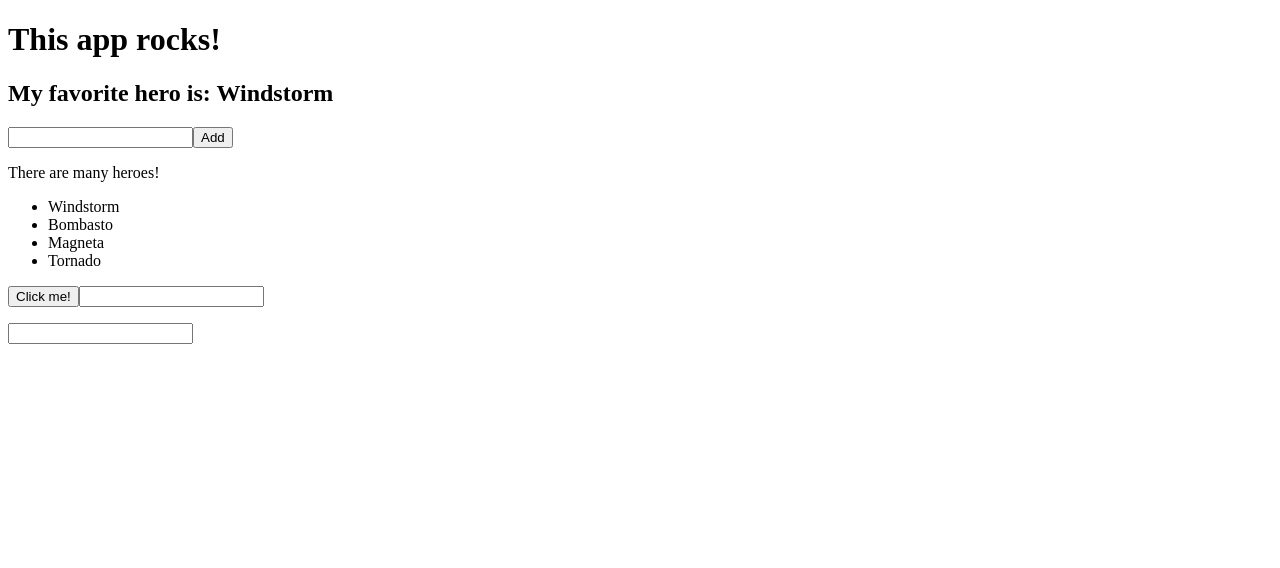
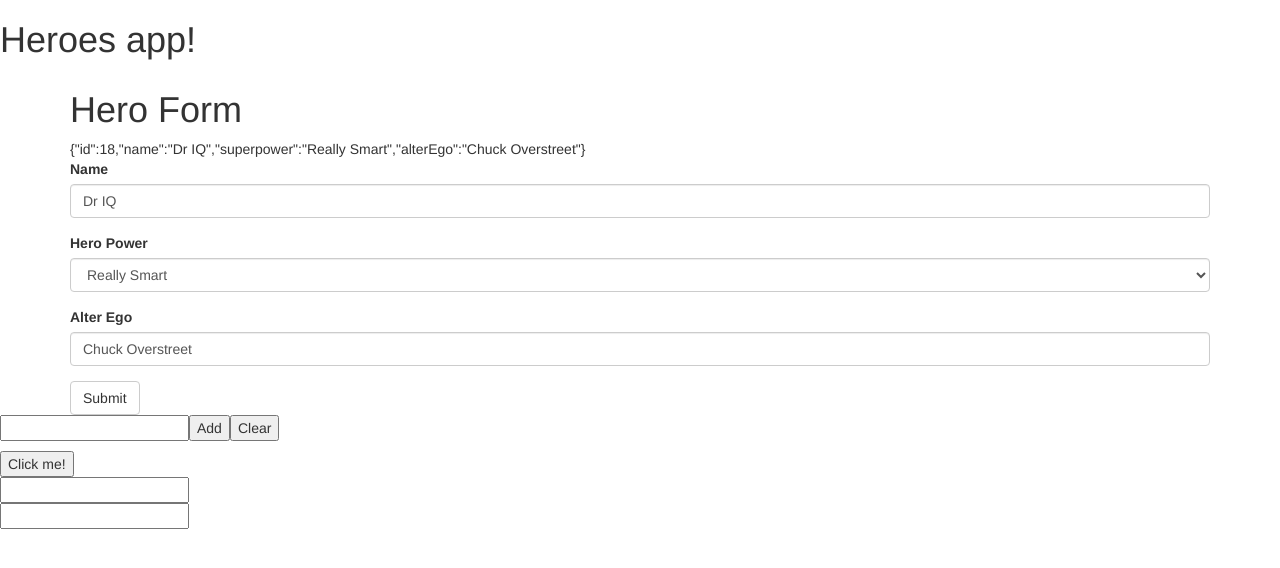
Before and after one commit to jskierbi/ng2-playground, an Angular app: page / in a window 1280 px wide. Shown: the top 568 px of the page. Built offline with nearby package versions, Linux system fonts and the light colour scheme.

Commit message:
Added form. Next step: 5. Forms, Track change-state and validity with ngModel

```diff
--- a/src/app/app.component.html
+++ b/src/app/app.component.html
@@ -1,12 +1,12 @@
 <h1>{{title}}</h1>
-<h2>My favorite hero is: {{myHero.name}}</h2>
+<app-hero-form></app-hero-form>
 <input #heroInput
        (keyup.enter)="addHero(heroInput.value); heroInput.value=''"
        (blur)="addHero(heroInput.value); heroInput.value=''">
 <button (click)="addHero(heroInput.value)">Add</button>
-<p *ngIf="heroes.length > 3">There are many heroes!</p>
+<button (click)="heroes=[]">Clear</button>
 <ul>
   <li *ngFor="let hero of heroes">{{hero.name}}</li>
 </ul>
-
+<h2 *ngIf="heroes.length > 0">My favorite hero is: {{heroes[0].name}}</h2>
 <click-me></click-me>
--- a/src/app/app.component.ts
+++ b/src/app/app.component.ts
@@ -1,5 +1,5 @@
 import {Component} from "@angular/core";
-import {Hero} from "./model/hero";
+import {Hero} from "./model/Hero";
 
 @Component({
     selector: 'app-root',
@@ -7,14 +7,8 @@
     styleUrls: ['./app.component.css']
 })
 export class AppComponent {
-    title = 'This app rocks!';
-    heroes = [
-        new Hero(1, 'Windstorm'),
-        new Hero(13, 'Bombasto'),
-        new Hero(15, 'Magneta'),
-        new Hero(20, 'Tornado')
-    ];
-    myHero = this.heroes[0];
+    title = 'Heroes app!';
+    heroes: Hero[] = [];
 
     addHero(hero: string) {
         if (hero) {
--- /dev/null
+++ b/src/app/hero-form/hero-form.component.html
@@ -0,0 +1,31 @@
+<div class="container">
+  <h1>Hero Form</h1>
+  <form>
+
+    {{diagnostic}}
+    <div class="form-group">
+      <label for="name">Name</label>
+      <input type="text" class="form-control" id="name"
+             required
+             [(ngModel)]="model.name" name="name">
+    </div>
+
+    <div class="form-group">
+      <label for="power">Hero Power</label>
+      <select class="form-control" id="power"
+              required
+              [(ngModel)]="model.superpower" name="power">
+        <option *ngFor="let p of powers" [value]="p">{{p}}</option>
+      </select>
+    </div>
+
+    <div class="form-group">
+      <label for="alterEgo">Alter Ego</label>
+      <input type="text" class="form-control" id="alterEgo"
+             [(ngModel)]="model.alterEgo" name="alterEgo">
+    </div>
+
+    <button type="submit" class="btn btn-default">Submit</button>
+
+  </form>
+</div>
--- /dev/null
+++ b/src/app/hero-form/hero-form.component.ts
@@ -0,0 +1,22 @@
+import {Component} from "@angular/core";
+import {HeroDetails} from "../model/HeroDetails";
+
+@Component({
+    selector: 'app-hero-form',
+    templateUrl: './hero-form.component.html',
+    styleUrls: ['./hero-form.component.css']
+})
+export class HeroFormComponent {
+    powers = ['Really Smart',
+        'Super flexible',
+        'Super Hot',
+        'Weather Charger'];
+
+    model = new HeroDetails(18, 'Dr IQ', this.powers[0], 'Chuck Overstreet');
+
+    submitted = false;
+
+    onSubmit() { this.submitted = true; }
+
+    get diagnostic() { return JSON.stringify(this.model); }
+}
--- a/src/app/keyup/keyup.component.html
+++ b/src/app/keyup/keyup.component.html
@@ -1,6 +1,6 @@
 <button (click)="onClickMe()">Click me!</button>
-<p *ngIf="clickMessage">{{clickMessage}}</p>
+<i *ngIf="clickMessage">{{clickMessage}}</i><br>
 <input (keyup)="onKey($event)">
-<p>{{values}}</p>
+{{values}}<br>
 <input #box (keyup)="0">
-<p>{{box.value}}</p>
+{{box.value}}
--- /dev/null
+++ b/src/app/model/HeroDetails.ts
@@ -0,0 +1,10 @@
+/**
+ * Created by jakub on 01/11/16.
+ */
+export class HeroDetails {
+    constructor(public id: number,
+                public name: string,
+                public superpower: string,
+                public alterEgo?: string) {
+    }
+}
--- a/src/index.html
+++ b/src/index.html
@@ -7,6 +7,8 @@
 
   <meta name="viewport" content="width=device-width, initial-scale=1">
   <link rel="icon" type="image/x-icon" href="favicon.ico">
+  <link rel="stylesheet"
+        href="https://unpkg.com/bootstrap@3.3.7/dist/css/bootstrap.min.css">
 </head>
 <body>
   <app-root>Loading...</app-root>
```
Also changed, not shown: src/app/app.module.ts (+11 -9 lines), src/app/hero-form/hero-form.component.css (added), src/app/model/Hero.ts (renamed from src/app/model/hero.ts), 1 other file (tests, documents, lock files or other folders).
